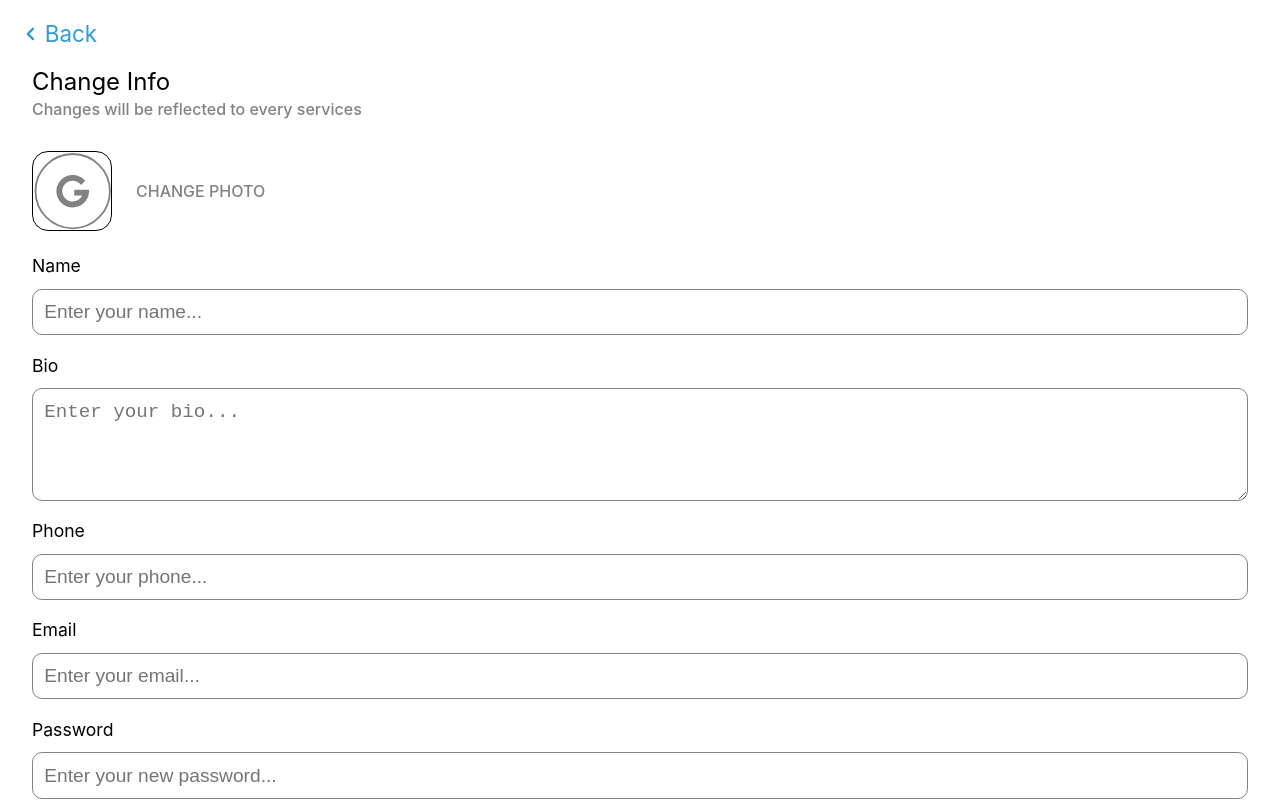
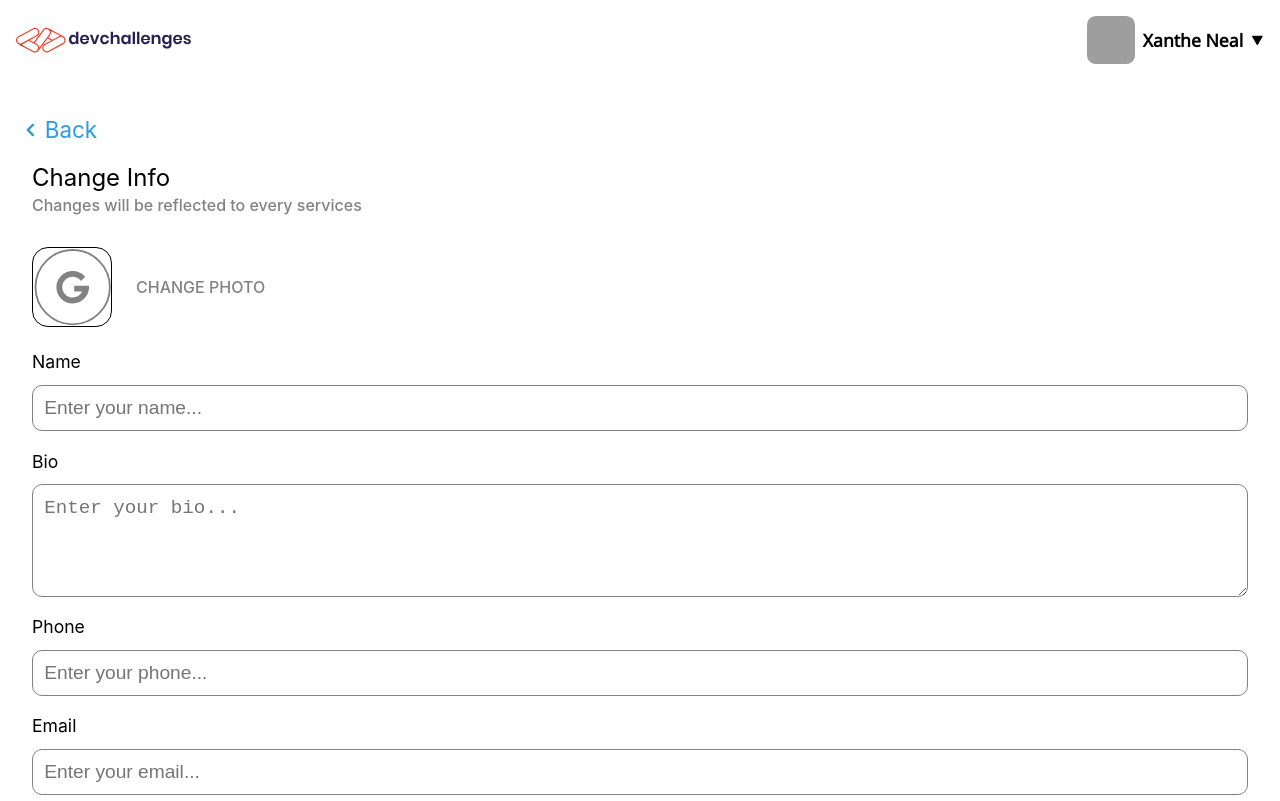
Before and after one commit to jesintharnold/Authentication-App-react-node, a React (Create React App) app in the folder front_end/: page / in a window 1280 px wide. Shown: the top 801 px of the page. Built offline with nearby package versions, Linux system fonts and the light colour scheme; grey boxes are pictures that could not be loaded.

Commit message:
Header -  Feature added

```diff
--- a/front_end/public/index.html
+++ b/front_end/public/index.html
@@ -13,6 +13,7 @@
     <link rel="preconnect" href="https://fonts.gstatic.com" crossorigin>
     <link href="https://fonts.googleapis.com/css2?family=Noto+Sans&display=swap" rel="stylesheet">
     <link rel="stylesheet" href="https://unicons.iconscout.com/release/v4.0.0/css/line.css">
+    <link rel="stylesheet" href="https://unicons.iconscout.com/release/v4.0.0/css/solid.css">
     <title>React App</title>
   </head>
   <body>
--- a/front_end/src/Components/App.js
+++ b/front_end/src/Components/App.js
@@ -1,10 +1,12 @@
 import '../Styles/App.scss';
 import {Register,Login} from './Login/Login';
 import {PersonalInfo,PersonalInfoEdit} from './PersonalInfo';
+import {Head} from './Header';
 
 function App() {
   return (
     <div className="App">
+      <Head/>
     <PersonalInfoEdit/>
     <div className="foot">
      <span> JesinthArnold</span>
--- a/front_end/src/Components/Header.js
+++ b/front_end/src/Components/Header.js
@@ -1,12 +1,38 @@
+import DevSvg from "../Assets/devchallenges.svg";
+import DevSvg_lg from "../Assets/devchallenges-light.svg";
+import "../Styles/Head.scss";
+import {useState} from 'react';
 
-import DevSVG from '../../Assets/devchallenges.svg';
-const Head=()=>{
+export const Head=()=>{
+
+    const [toggle,setToggle]=useState(false);
+
 return(
     <div className="Head">
-        <img src={DevSVG} alt="Not Found"/>
-        </div>
+        <img src={DevSvg} alt="Not Found"/>
+         <div className="name__plate" onClick={()=>setToggle(!toggle)}>
+           <img src="https://unsplash.com/photos/x_8oJhYU31k/download?force=true&w=640"/>
+           <div className="Name">Xanthe Neal</div>
+           <i  className={toggle?'uis uis-triangle triangle  option__active':'uis uis-triangle triangle'}></i>
+
+           <div className={toggle?'options__plate  option__active':'options__plate'}>
+             <div className="profile">
+                 <i class="uil uil-user-circle"></i>
+                 <span>My Profile</span>
+                 </div>
+             <div className="chat">
+             <i class="uil uil-users-alt"></i>
+             <span>Group Chat</span>
+             </div>
+             <div className="break"></div>
+             <button className="logout">
+             <i class="uil uil-signout"></i>
+             <span>Logout</span>
+             </button>
+         </div>
+         </div>
+
+    </div>
 
 )
 };
-
-export default Head;
--- a/front_end/src/Styles/App.scss
+++ b/front_end/src/Styles/App.scss
@@ -13,9 +13,9 @@
     // align-items: center;
     min-height:calc(100vh - 3rem);
     box-sizing: border-box;
-    padding:1rem;
+    padding:0rem 1rem;
     display: grid;
-    grid-template-rows:repeat(2,minmax(0,auto));
+    grid-template-rows:repeat(30,minmax(0,auto));
 }
 
 
--- a/front_end/src/Styles/Head.scss
+++ b/front_end/src/Styles/Head.scss
@@ -1,7 +1,132 @@
 .Head{
     min-width:100%;
+    display: flex;
+    align-items: center;
+    justify-content: space-between;
+    margin:1rem 0 3rem 0;
+    z-index:1000;
+
     img{
-        height:1.4rem;
-        margin-bottom:1.8rem;
+       height:1.6rem;
+      }
+
+      .name__plate{
+          display: flex;
+          gap:0.5rem;
+          align-items: center;
+          position: relative;
+          background:transparent;
+
+          img{
+              min-height:3rem;
+              aspect-ratio:1/1;
+              border-radius:0.55rem;
+          }
+
+          .Name{
+            font-family:'Noto Sans';
+            font-size:1.1rem;
+            font-weight:bold;
         }
+
+        .triangle{
+            font-size:0.8rem;
+            transition: 0.25s;
+            transform: rotate(180deg);
+        }
+
+
+      }
+
+
+      .options__plate{
+          position: absolute;
+         min-width:10rem;
+         display: flex;
+          width:100%;
+          top:100%;
+          right:0rem;
+          margin-top:0.5rem;
+          height:auto;
+          background-color: rgba(255,255,255,1);
+          box-shadow:0 2px 4px rgba(0,0,0,0.05);
+          border:1px solid rgba(224, 224, 224, 1);
+          border-radius: 10px;
+          flex-direction: column;
+          padding:10px;
+          gap:0.5rem;
+          transition:all 0.25s linear;
+          transform:translateY(-30%);
+          z-index:-1;
+          opacity:0;
+          visibility: hidden;
+
+
+          span{
+              font-family: 'Noto Sans';
+              font-size:1rem;
+          }
+
+          div{
+
+            display: flex;
+            gap:1rem;
+            align-items: center;
+            padding:0.4rem 0.3rem;
+            border-radius:5px;
+            transition:all 0.25s linear;
+
+            &:hover{
+            background: rgba(242, 242, 242, 1);
+            }
+
+            i{
+                font-size:1.6rem;
+             }
+            }
+
+
+            button{
+                display: flex;
+                gap:1rem;
+                align-items: center;
+                padding:0.2rem;
+                border-radius:5px;
+                height:auto;
+                border:none;
+                outline:none;
+                background:transparent;
+                color:rgba(235, 87, 87, 1);
+                padding:0.4rem 0.3rem;
+
+                &:hover{
+                background: rgba(242, 242, 242, 1);
+                }
+
+                i{
+                    font-size:1.6rem;
+                 }
+
+            }
+
+          .break{
+              padding:0;
+              border:1px solid rgba(224, 224, 224, 1);
+            }
+
+      }
+
+      .option__active{
+
+        opacity:1;
+        transform:translateY(0px);
+        transform:rotate(0deg) !important;
+        visibility: visible;
+
+    }
+
+
+
+
+
 }
```
Also changed, not shown: front_end/src/Components/PersonalInfo.js (line endings or trailing spaces).
